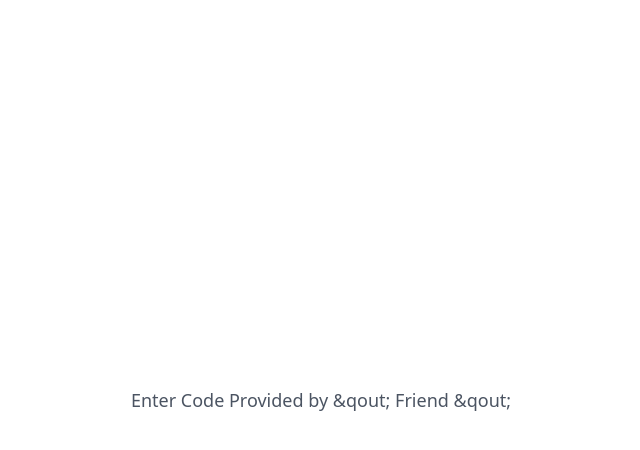
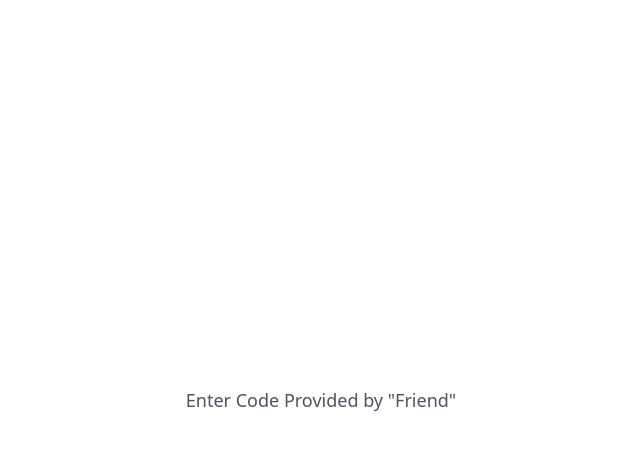
Before and after one commit to HysenB/ranker, a React (Vite) app in the folder client/: page / in a window 1280 px wide. Both pictures are taken after a click on the button "Join Existing Poll". Shown: the top 450 px of the page, without its empty margins (319-959 px from the left). Built offline with nearby package versions, Linux system fonts and the light colour scheme; the HTML template or start-up script is replaced by a standard one.

Commit message:
small fix qout to quot

```diff
--- a/client/src/pages/Join.tsx
+++ b/client/src/pages/Join.tsx
@@ -3,7 +3,7 @@ import React from "react"
 export const Join: React.FC = () => {
     return (
         <div className="flex flex-col items-stretch justify-around w-full h-full max-w-sm mx-auto">
-            <h3 className="text-center">Enter Code Provided by &qout; Friend &qout;</h3>
+            <h3 className="text-center">Enter Code Provided by &quot;Friend&quot;</h3>
         </div>
     )
 }
```
